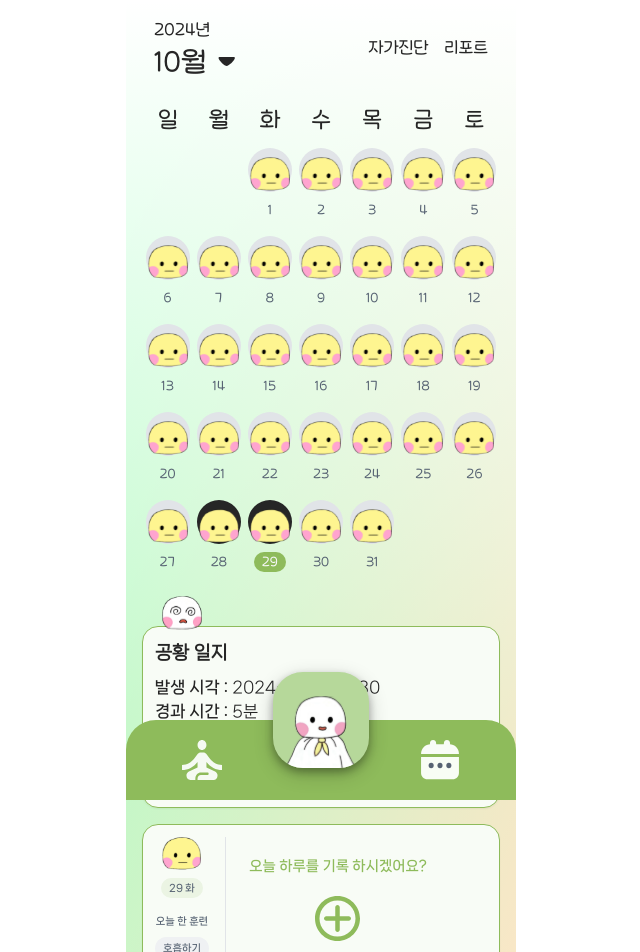
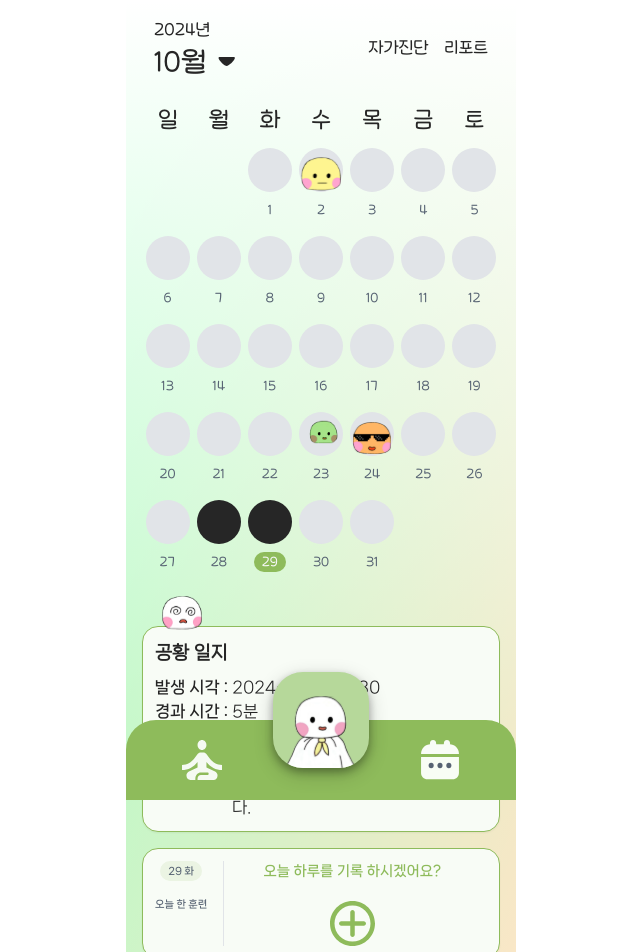
Before and after one commit to seomsoo/ddasoom, a Next.js app in the folder Frontend/: page /record in a window 1280 px wide. Shown: the top 952 px of the page, without its empty margins (319-959 px from the left). Built offline with nearby package versions, Linux system fonts and the light colour scheme.

Commit message:
[FEAT] #26 지도 api 연결

```diff
--- a/Frontend/package.json
+++ b/Frontend/package.json
@@ -20,6 +20,7 @@
     "next": "14.2.15",
     "react": "^18",
     "react-dom": "^18",
+    "react-kakao-maps-sdk": "^1.1.27",
     "react-lottie-player": "^2.1.0",
     "react-redux": "^9.1.2",
     "react-swipeable": "^7.0.1"
--- a/Frontend/src/app/record/page.tsx
+++ b/Frontend/src/app/record/page.tsx
@@ -12,10 +12,12 @@ import YellowSomi from '@/asset/Svg/yellowSomi.svg';
 import Navbar from '@/components/Navbar';
 import Calendar from '@/components/Record/Calendar';
 import DiaryItem from '@/components/Record/DiaryItem';
+import MapModal from '@/components/Record/MapModal';
 
 export default function RecordPage() {
-  const todayTrainings = ['호흡하기'];
+  const [todayTraining, setTodayTraining] = useState<{ date: string; trainingList: string[] } | null>(null);
   const [selectedDate, setSelectedDate] = useState<Date | null>(null);
+  const [isMapModal, setIsMapModal] = useState(false);
   const [todayRecord, setTodayRecord] = useState<{ diaryEntry: string | null; selectedIcons: string[] | null }>({
     diaryEntry: null,
     selectedIcons: null,
@@ -29,12 +31,13 @@ export default function RecordPage() {
   const router = useRouter();
 
   // 공황 발생 날짜 목록
-  const panicDataList = useMemo(() => [
+  const panicDataList = useMemo(
+    () => [
       {
         start_date: '2024-10-29 13:30',
         duration: 5,
         address: '서울특별시 강남구 삼성동',
-      description: '지하철에서 갑작스럽게 공황이 왔다.',
+        description: '지하철에서 갑작스럽게 공황이 왔다. 숨이 잘 안 쉬어져서 너무 힘들었다.',
       },
       {
         start_date: '2024-10-28 10:00',
@@ -42,7 +45,27 @@ export default function RecordPage() {
         address: '광주광역시 광산구 수완동',
         description: '엔젤에 사람이 너무 많았다.',
       },
-  ], []);
+    ],
+    [],
+  );
+
+  const trainingDataList = useMemo(
+    () => [
+      {
+        date: '2024-10-24',
+        trainingList: ['호흡연습', '안정화기법'],
+      },
+      {
+        date: '2024-10-02',
+        trainingList: ['호흡연습'],
+      },
+      {
+        date: '2024-10-23',
+        trainingList: ['호흡연습', '그라운딩', '안정화기법'],
+      },
+    ],
+    [],
+  );
 
   // 공황 장애 발생 날짜만 추출하여 문자열 배열로 생성
   const isPanicList = useMemo(() => {
@@ -73,9 +96,13 @@ export default function RecordPage() {
     }
 
     // panicDataList에서 선택된 날짜에 맞는 데이터 가져오기
-    const matchedData = panicDataList.find((entry) => entry.start_date.startsWith(formattedDate));
+    const matchedData = panicDataList.find(entry => entry.start_date.startsWith(formattedDate));
     setPanicData(matchedData || null);
-  }, [selectedDate, panicDataList]);
+
+    // trainingDataList에서 선택된 날짜에 맞는 데이터 가져오기
+    const matchedTrainingData = trainingDataList.find(entry => entry.date === formattedDate);
+    setTodayTraining(matchedTrainingData || null);
+  }, [selectedDate, panicDataList, trainingDataList]);
 
   const displayDate = selectedDate || new Date();
   const selectedDay = ['일', '월', '화', '수', '목', '금', '토'][displayDate.getDay()];
@@ -90,16 +117,26 @@ export default function RecordPage() {
 
   // DdaSomi 아이콘 조건부 렌더링
   const renderSomiIcon = () => {
-    switch (todayTrainings.length) {
+    if (!todayTraining) return null;
+
+    switch (todayTraining.trainingList.length) {
       case 1:
-      return <YellowSomi className='mb-2' />;
+        return <YellowSomi className="mb-2" />;
       case 2:
-      return <OrangeSomi className='mb-2' />;
+        return <OrangeSomi className="mb-2" />;
       case 3:
-      return <GreenSomi className='mb-2' />;
+        return <GreenSomi className="mb-2" />;
       default:
         return null;
     }
+  };
+  const isTrainingList = trainingDataList.map(training => ({
+    date: training.date,
+    trainingCount: training.trainingList.length,
+  }));
+
+  const handleOpenMap = () => {
+    setIsMapModal(true);
   };
 
   return (
@@ -107,21 +144,47 @@ export default function RecordPage() {
       <Calendar
         selectedDate={selectedDate}
         onDateSelect={setSelectedDate}
-        isPanicList={isPanicList}  // 공황 발생 날짜 목록 전달
-        isTraining={todayTrainings.length}
+        isPanicList={isPanicList} // 공황 발생 날짜 목록 전달
+        isTrainingList={isTrainingList} // 날짜별 훈련 데이터 전달
       />
 
       {/* 공황 일지 박스: panicData가 있을 때만 표시 */}
       {panicData && (
         <div>
-          <HerongSomi className="mt-6 -mb-5 ml-5 "/>
+          <HerongSomi className="mt-6 -mb-5 ml-5 " />
           <div className="bg-main4 rounded-2xl border border-main1 p-3 shadow-sm mt-4">
             <p className="font-bold text-lg">공황 일지</p>
             <div className="mt-2">
-              <p className='font-nanumBold'>발생 시각 : <span className='font-nanumRegular'>{panicData.start_date}</span></p>
-              <p className='font-nanumBold'>경과 시간 : <span className='font-nanumRegular'>{panicData.duration}분</span></p>
-              <p className='flex font-nanumBold'>장&nbsp;&nbsp;&nbsp;&nbsp;&nbsp;&nbsp;&nbsp;&nbsp;&nbsp;소 :  <span className='flex font-nanumRegular inline-block align-top w-56'><MapIcon className="w-8 h-6 ml-2"/>{panicData.address}</span></p>
-              {panicData.description && <p className='font-nanumBold'>한줄 기록 : <span className='font-nanumRegular inline-block align-top w-56'>{panicData.description}</span></p>}
+              <p className="font-nanumBold">
+                발생 시각 : <span className="font-nanumRegular">{panicData.start_date}</span>
+              </p>
+              <p className="font-nanumBold">
+                경과 시간 : <span className="font-nanumRegular">{panicData.duration}분</span>
+              </p>
+              <p className="flex font-nanumBold">
+                장&nbsp;&nbsp;&nbsp;&nbsp;&nbsp;&nbsp;&nbsp;&nbsp;&nbsp;소 :{' '}
+                <span className="flex font-nanumRegular inline-block align-top w-56" onClick={handleOpenMap}>
+                  <MapIcon className="w-8 h-6 ml-2" />
+                  {panicData.address}
+                </span>
+                {isMapModal && (
+                  <MapModal
+                    center={{
+                      // 지도의 중심좌표
+                      lat: 33.450701,
+                      lng: 126.570667,
+                    }}
+                    level={3} // 지도의 확대 레벨
+                    onClose={() => setIsMapModal(false)}
+                  />
+                )}
+              </p>
+              {panicData.description && (
+                <p className="font-nanumBold">
+                  한줄 기록 :{' '}
+                  <span className="font-nanumRegular inline-block align-top w-60">{panicData.description}</span>
+                </p>
+              )}
             </div>
           </div>
         </div>
@@ -129,7 +192,7 @@ export default function RecordPage() {
 
       <div className="bg-main4 rounded-2xl border border-main1 p-3 shadow-sm mt-4 flex">
         <div className="flex flex-col items-center mr-4 font-nanumBold text-gray5">
-          {todayTrainings && renderSomiIcon()}
+          {renderSomiIcon()}
           <div className="bg-main3 rounded-2xl p-2 text-center text-xxs w-15 h-5 text-nowrap flex items-center justify-center">
             <div>
               {displayDate.getDate()} {selectedDay}
@@ -137,7 +200,7 @@ export default function RecordPage() {
           </div>
           <div className="flex flex-col gap-2 mt-4 font-nanumBold text-gray5 text-center text-xxs">
             오늘 한 훈련
-            {todayTrainings.map((training, index) => (
+            {todayTraining?.trainingList.map((training, index) => (
               <div key={index} className="bg-gray2 rounded-full px-2 py-1">
                 {training}
               </div>
@@ -147,7 +210,7 @@ export default function RecordPage() {
 
         <div className="border-l border-gray3 mr-4" />
 
-        <div className="flex flex-col items-center justify-center text-main1 font-nanumBold w-48">
+        <div className="flex flex-col justify-center text-main1 font-nanumBold w-56">
           {todayRecord.diaryEntry || todayRecord.selectedIcons ? (
             <>
               <div>
@@ -162,14 +225,18 @@ export default function RecordPage() {
                 )}
               </div>
               <div>
-                {todayRecord.diaryEntry && <p className="w-36 mt-4 text-black text-sm">{todayRecord.diaryEntry}</p>}
+                {todayRecord.diaryEntry && (
+                  <p className="w-full mt-4 ml-3 text-black text-sm">{todayRecord.diaryEntry}</p>
+                )}
               </div>
             </>
           ) : (
-            <>
+            <div className="flex flex-col items-center">
+              <div>
                 <p className="text-sm mb-5">오늘 하루를 기록 하시겠어요?</p>
-              <AddIcon onClick={handleAddRecord} />
-            </>
+              </div>
+              <AddIcon onClick={handleAddRecord} className="cursor-pointer" />
+            </div>
           )}
         </div>
       </div>
--- a/Frontend/src/components/Record/Calendar.tsx
+++ b/Frontend/src/components/Record/Calendar.tsx
@@ -1,3 +1,4 @@
+'use client';
 import { addMonths, format, isSameDay, isSameMonth, isToday, setMonth, setYear, subMonths } from 'date-fns';
 import { ko } from 'date-fns/locale';
 import Link from 'next/link';
@@ -17,10 +18,10 @@ interface CalendarProps {
   selectedDate: Date | null;
   onDateSelect: (date: Date) => void;
   isPanicList: string[];
-  isTraining: number | null;
+  isTrainingList: { date: string; trainingCount: number }[]; // 날짜별 isTraining 값을 리스트로 전달
 }
 
-export default function Calendar({ selectedDate, onDateSelect, isPanicList, isTraining }: CalendarProps) {
+export default function Calendar({ selectedDate, onDateSelect, isPanicList, isTrainingList }: CalendarProps) {
   const [currentDate, setCurrentDate] = useState(new Date());
   const [isModal, setIsModal] = useState(false);
 
@@ -61,8 +62,8 @@ export default function Calendar({ selectedDate, onDateSelect, isPanicList, isTr
   };
 
   // DdaSomi 아이콘 조건부 렌더링 함수
-  const renderSomiIcon = () => {
-    switch (isTraining) {
+  const renderSomiIcon = (trainingCount: number) => {
+    switch (trainingCount) {
       case 1:
         return <YellowSomi className="w-10 h-10 mt-2" />;
       case 2:
@@ -70,7 +71,7 @@ export default function Calendar({ selectedDate, onDateSelect, isPanicList, isTr
       case 3:
         return <GreenSomi className="w-10 h-8 ml-1 mb-1" />;
       default:
-      return;
+        return null;
     }
   };
 
@@ -116,36 +117,39 @@ export default function Calendar({ selectedDate, onDateSelect, isPanicList, isTr
 
       <div className="grid grid-cols-7 gap-y-4">
         {blankDays.map((_, idx) => (
-          <div key={idx} className="text-center">{' '}</div>
+          <div key={idx} className="text-center">
+            {' '}
+          </div>
         ))}
         {daysInMonth.map(day => {
           const date = new Date(currentDate.getFullYear(), currentDate.getMonth(), day);
           const isTodayDate = isToday(date);
           const isSelected = selectedDate && isSameDay(date, selectedDate);
-          const isFutureDate = date > new Date();
           const dateString = format(date, 'yyyy-MM-dd');
           const isPanicDay = isPanicList.includes(dateString);
+
+          // 날짜에 해당하는 isTraining 값을 찾기
+          const trainingData = isTrainingList?.find(item => item.date === dateString);
+          const trainingCount = trainingData ? trainingData.trainingCount : 0;
 
           return (
             <div key={day} className="flex flex-col items-center text-gray5">
               <div
-                onClick={() => !isFutureDate && onDateSelect(date)}
+                onClick={() => date <= new Date() && onDateSelect(date)}
                 className={`relative h-11 w-11 flex items-center justify-center rounded-full cursor-pointer ${
                   isPanicDay ? 'bg-black' : 'bg-gray3'
-                }`}
-              >
-                {/* 훈련 개수에 따른 따소미 아이콘 렌더링 */}
-                {isTraining && (
+                }`}>
+                {/* isTraining 값에 따라 캐릭터 아이콘 즉시 렌더링 */}
+                {trainingCount > 0 && (
                   <div className="absolute inset-0 flex items-center justify-center">
-                    {renderSomiIcon()}
+                    {renderSomiIcon(trainingCount)}
                   </div>
                 )}
               </div>
               <span
                 className={`text-sm mt-2 font-hakgyoansimR w-8 rounded-xl text-center ${
                   isSelected ? 'bg-main1 text-gray1' : isTodayDate ? 'bg-indigo-300 text-white' : ''
-                }`}
-              >
+                }`}>
                 {day}
               </span>
             </div>
--- /dev/null
+++ b/Frontend/src/components/Record/MapModal.tsx
@@ -0,0 +1,32 @@
+import React from 'react';
+import { Map, MapMarker, useKakaoLoader as useKakaoLoaderOrigin } from 'react-kakao-maps-sdk';
+
+interface MapModalProps {
+  center: {
+    lat: number;
+    lng: number;
+  };
+  onClose: () => void;
+}
+
+const MapModal: React.FC<MapModalProps> = ({ center, onClose }) => {
+  useKakaoLoaderOrigin({
+    appkey: `${process.env.NEXT_PUBLIC_KAKAONAP_KEY}` || '',
+    libraries: ['clusterer', 'drawing', 'services'],
+  });
+
+  return (
+    <div className="fixed inset-0 flex items-center justify-center bg-black bg-opacity-50 z-50">
+      <div className="relative bg-white w-80 max-w-lg p-4 rounded-lg shadow-lg">
+        <button onClick={onClose} className="absolute top-2 right-2 text-gray-500 hover:text-gray-700 z-10">
+          닫기
+        </button>
+        <Map center={center} style={{ width: '100%', height: '200px' }} level={3}>
+          <MapMarker position={center} />
+        </Map>
+      </div>
+    </div>
+  );
+};
+
+export default MapModal;
```
Also changed, not shown: 1 other file (tests, documents, lock files or other folders). Lines whose indentation alone changed are shown as unchanged.
